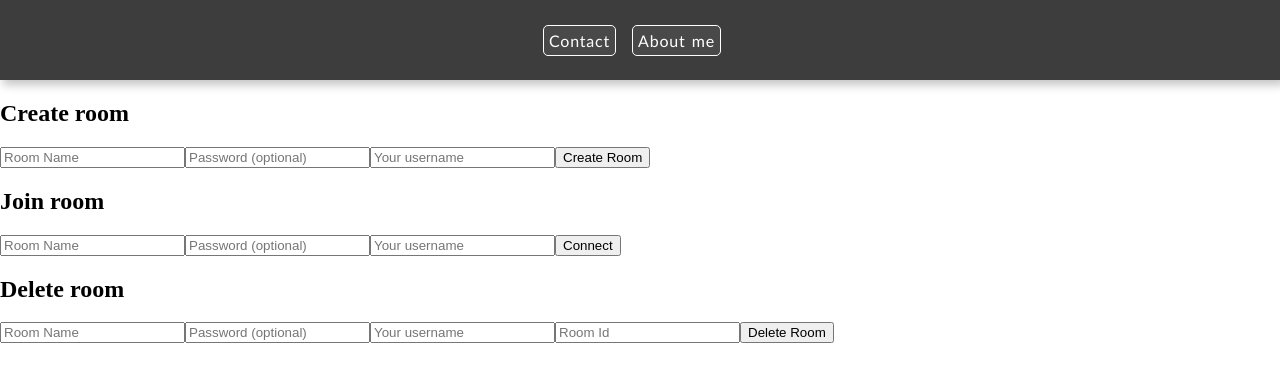
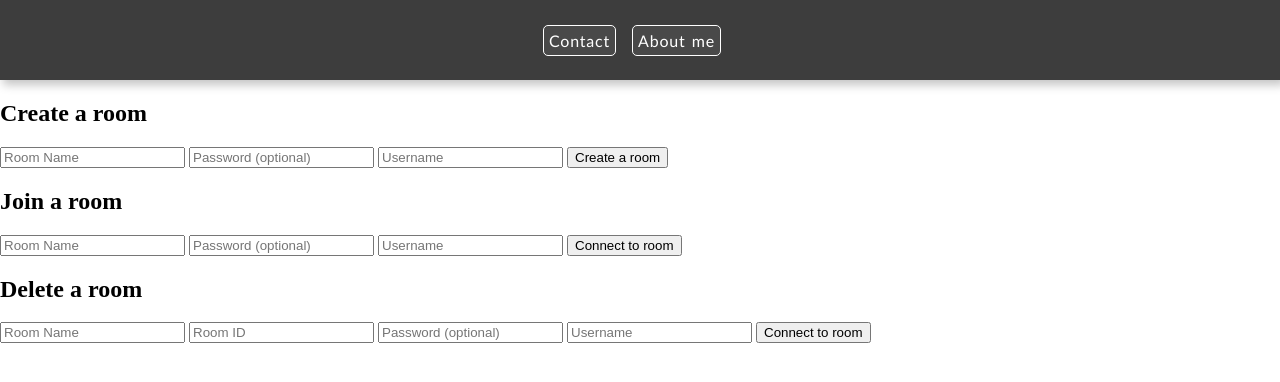
Before and after one commit to neoludolph/chtty, a website built with Vite: page frontend/index.html in a window 1280 px wide. Built offline with nearby package versions, Linux system fonts and the light colour scheme.

Commit message:
Add forms for creating, joining, and deleting rooms; update button functionality

```diff
--- a/frontend/index.html
+++ b/frontend/index.html
@@ -7,11 +7,53 @@
     <link rel="stylesheet" href="style.css" />
   </head>
   <body>
-    <header>
+
+    <div>
+      <header>
       <a href="contact.html">Contact</a>
       <a href="about_me.html">About me</a>
     </header>
-    <div id="menu-container"></div>
+    </div>
+
+    <div id="menu-container">
+      <div>
+        <form>
+          <h2>Create a room</h2>
+          <input type="text" placeholder="Room Name" id="room-name-create">
+          <input type="text" placeholder="Password (optional)" id="password-create">
+          <input type="text" placeholder="Username" id="username-create">
+          <button id="create-button">
+            Create a room
+          </button>
+        </form>
+      </div>
+
+      <div>
+        <form>
+          <h2>Join a room</h2>
+          <input type="text" placeholder="Room Name" id="room-name-join">
+          <input type="text" placeholder="Password (optional)" id="password-join">
+          <input type="text" placeholder="Username" id="username-join">
+          <button id="connect-button">
+            Connect to room
+          </button>
+        </form>
+      </div>
+
+      <div>
+        <form>
+          <h2>Delete a room</h2>
+          <input type="text" placeholder="Room Name" id="room-name-delete">
+          <input type="text" placeholder="Room ID" id="room-id">
+          <input type="text" placeholder="Password (optional)" id="password-delete">
+          <input type="text" placeholder="Username" id="username-delete">
+          <button id="delete-button">
+            Connect to room
+          </button>
+        </form>
+      </div>
+    </div>
+
     <div id="chat-container"></div>
     <div id="message"></div>
     <div id="room_id"></div>
--- a/frontend/script.js
+++ b/frontend/script.js
@@ -1,173 +1,48 @@
 'use strict';
 
 window.addEventListener("DOMContentLoaded", () => {
-    const createAndJoinDiv = document.getElementById("menu-container")
+    const menuContainer = document.getElementById("menu-container");
 
-    // Formular zum Erstellen eines Rooms
-    const createForm = document.createElement("form");
-    createAndJoinDiv.append(createForm);
+    const roomNameCreate = document.getElementById("room-name-create");
+    const roomNameJoin = document.getElementById("room-name-join");
+    const roomNameDelete = document.getElementById("room-name-delete");
 
-    const createFormHeading = document.createElement("h2");
-    createFormHeading.textContent = "Create room";
+    const passwordCreate = document.getElementById("password-create");
+    const passwordJoin = document.getElementById("password-join");
+    const passwordDelete = document.getElementById("password-delete");
 
-    const roomNameInputCreate = document.createElement("input");
-    roomNameInputCreate.type = "text";
-    roomNameInputCreate.placeholder = "Room Name";
+    const usernameCreate = document.getElementById("username-create");
+    const usernameJoin = document.getElementById("username-join");
+    const usernameDelete = document.getElementById("username-delete");
 
-    const roomPasswordInputCreate = document.createElement("Input");
-    roomPasswordInputCreate.type = "text";
-    roomPasswordInputCreate.placeholder = "Password (optional)";
+    const roomId = document.getElementById("room-id");
 
-    const usernameInputCreate = document.createElement("input");
-    usernameInputCreate.type = "text";
-    usernameInputCreate.placeholder = "Your username";
+    const createButton = document.getElementById("create-button");
+    const connectButton = document.getElementById("connect-button");
+    const deleteButton = document.getElementById("delete-button");
 
-    const createButton = document.createElement("button");
-    createButton.textContent = "Create Room";
-    createButton.classList.add("button");
-
-    createForm.append(
-        createFormHeading,
-        roomNameInputCreate,
-        roomPasswordInputCreate,
-        usernameInputCreate,
-        createButton
-    );
-
-    // Formular zum Beitreten eines Rooms
-    const joinForm = document.createElement("form");
-    createAndJoinDiv.append(joinForm);
-
-    const joinFormHeading = document.createElement("h2");
-    joinFormHeading.textContent = "Join room";
-
-    const roomNameInputJoin = document.createElement("input");
-    roomNameInputJoin.type = "text";
-    roomNameInputJoin.placeholder = "Room Name";
-
-    const roomPasswordInputJoin = document.createElement("Input");
-    roomPasswordInputJoin.type = "text";
-    roomPasswordInputJoin.placeholder = "Password (optional)";
-
-    const usernameInputJoin = document.createElement("input");
-    usernameInputJoin.type = "text";
-    usernameInputJoin.placeholder = "Your username";
-
-    const connectButton = document.createElement("button");
-    connectButton.textContent = "Connect";
-    connectButton.classList.add("button");
-
-    joinForm.append(
-        joinFormHeading,
-        roomNameInputJoin,
-        roomPasswordInputJoin,
-        usernameInputJoin,
-        connectButton
-    );
-
-    // Formular zum Löschen eines Rooms
-    const deleteForm = document.createElement("form");
-    createAndJoinDiv.append(deleteForm);
-
-    const deleteFormHeading = document.createElement("h2");
-    deleteFormHeading.textContent = "Delete room";
-
-    const roomNameInputDelete = document.createElement("input");
-    roomNameInputDelete.type = "text";
-    roomNameInputDelete.placeholder = "Room Name";
-
-    const roomPasswordInputDelete = document.createElement("Input");
-    roomPasswordInputDelete.type = "text";
-    roomPasswordInputDelete.placeholder = "Password (optional)";
-
-    const usernameInputDelete = document.createElement("input");
-    usernameInputDelete.type = "text";
-    usernameInputDelete.placeholder = "Your username";
-
-    const deleteRoomButton = document.createElement("button");
-    deleteRoomButton.textContent = "Delete Room";
-    deleteRoomButton.classList.add("button");
-
-    const roomId = document.createElement("input");
-    roomId.type = "text";
-    roomId.placeholder = "Room Id";
-
-    deleteForm.append(
-        deleteFormHeading,
-        roomNameInputDelete,
-        roomPasswordInputDelete,
-        usernameInputDelete,
-        roomId,
-        deleteRoomButton
-    );
-
-    // Keydown für Create-Inputs
-    roomNameInputCreate.addEventListener("keydown", function(event) {
-        if (event.key == "keydown") {
+    usernameCreate.addEventListener("keydown", function (event) {
+        if (event.key == "Enter") {
             event.preventDefault();
             createButton.click();
         }
     });
 
-    roomPasswordInputCreate.addEventListener("keydown", function(event) {
-        if (event.key == "keydown") {
+    usernameJoin.addEventListener("keydown", function (event) {
+        if (event.key == "Enter") {
             event.preventDefault();
-            createButton.click();
-        }
-    });
-
-    usernameInputCreate.addEventListener("keydown", function(event) {
-        if (event.key == "keydown") {
-            event.preventDefault();
-            createButton.click();
-        }
-    });
-
-    // Keydown für Join-Inputs
-    roomNameInputJoin.addEventListener("keydown", function(event) {
-        if (event.key == "keydown") {
             connectButton.click();
         }
     });
 
-    roomPasswordInputJoin.addEventListener("keydown", function(event) {
-        if (event.key == "keydown") {
-            connectButton.click();
+    usernameDelete.addEventListener("keydown", function (event) {
+        if (event.key == "Enter") {
+            event.preventDefault();
+            deleteButton.click();
         }
     });
 
-    usernameInputJoin.addEventListener("keydown", function(event) {
-        if (event.key == "keydown") {
-            connectButton.click();
-        }
-    });
-
-    // Keydown für Delete-Inputs
-    roomNameInputDelete.addEventListener("keydown", function(event) {
-        if (event.key == "keydown") {
-            deleteRoomButton.click();
-        }
-    });
-
-    roomPasswordInputDelete.addEventListener("keydown", function(event) {
-        if (event.key == "keydown") {
-            deleteRoomButton.click();
-        }
-    });
-
-    usernameInputDelete.addEventListener("keydown", function(event) {
-        if (event.key == "keydown") {
-            deleteRoomButton.click();
-        }
-    });
-
-    roomId.addEventListener("keydown", function(event) {
-        if (event.key == "keydown") {
-            deleteRoomButton.click();
-        }
-    });
-
-
+    // Creates a room
     createButton.addEventListener("click", (event) => {
         event.preventDefault();
 
@@ -177,9 +52,9 @@ window.addEventListener("DOMContentLoaded", () => {
                 'Content-Type': 'application/json',
             },
             body: JSON.stringify({
-                roomname: roomNameInputCreate.value,
-                password: roomPasswordInputCreate.value,
-                username: usernameInputCreate.value,
+                roomname: roomNameCreate.value,
+                password: passwordCreate.value,
+                username: usernameCreate.value,
             })
         })
         .then(response => response.json())
@@ -190,7 +65,8 @@ window.addEventListener("DOMContentLoaded", () => {
         .catch(error => console.error('Error: ', error));
     });
 
-    deleteRoomButton.addEventListener("click", (event) => {
+    // Deletes a room
+    deleteButton.addEventListener("click", (event) => {
         event.preventDefault();
 
         fetch("http://localhost:8000/delete-room", {
@@ -200,7 +76,7 @@ window.addEventListener("DOMContentLoaded", () => {
             },
             body: JSON.stringify({
                 room_id: roomId.value,
-                password: roomPasswordInputCreate.value,
+                password: passwordCreate.value,
             })
         })
         .then(response => response.json())
@@ -210,10 +86,11 @@ window.addEventListener("DOMContentLoaded", () => {
         .catch(error => console.error('Error: ', error));
     });
 
+    // Connects with room
     connectButton.addEventListener("click", (event) => {
         event.preventDefault();
 
-        createAndJoinDiv.style.display = "none";
+        menuContainer.style.display = "none";
 
         const ws = new WebSocket(`ws://localhost:8000/ws/${roomNameInputCreate.value}`);
 
```
